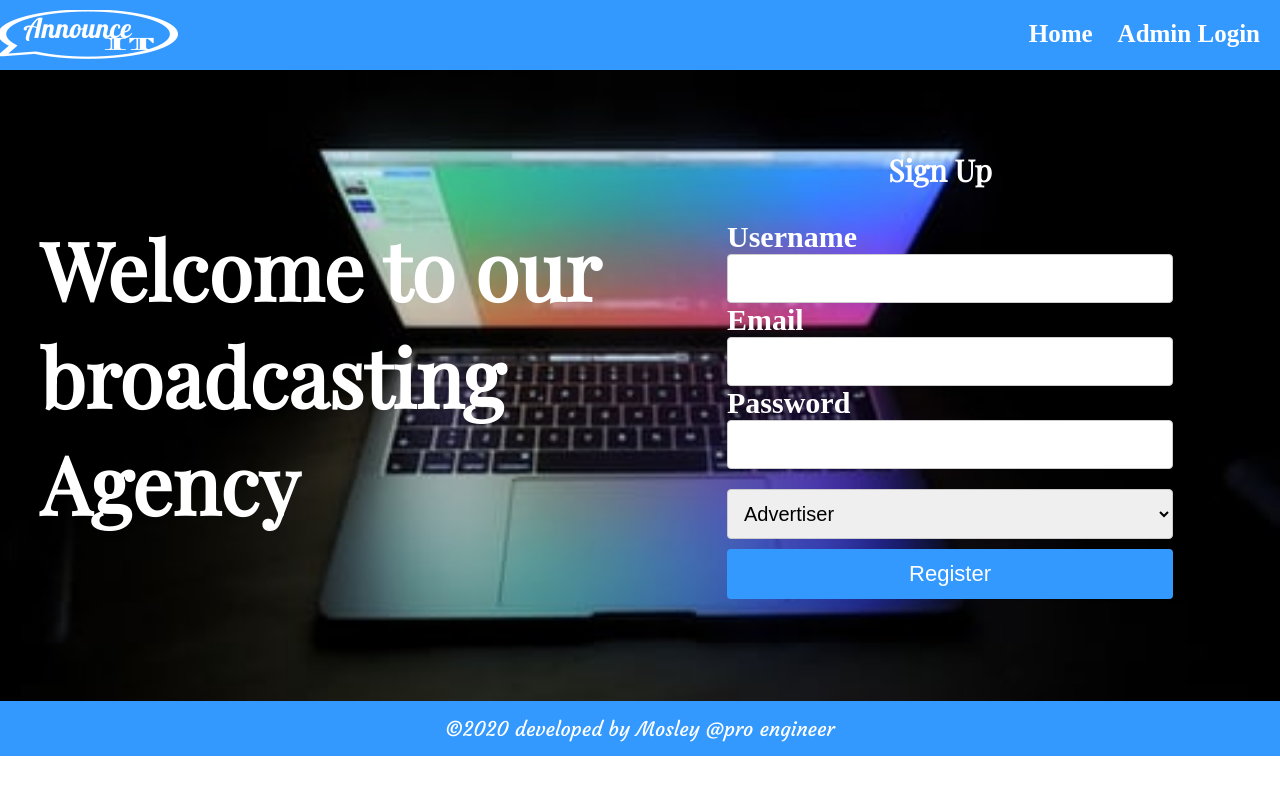
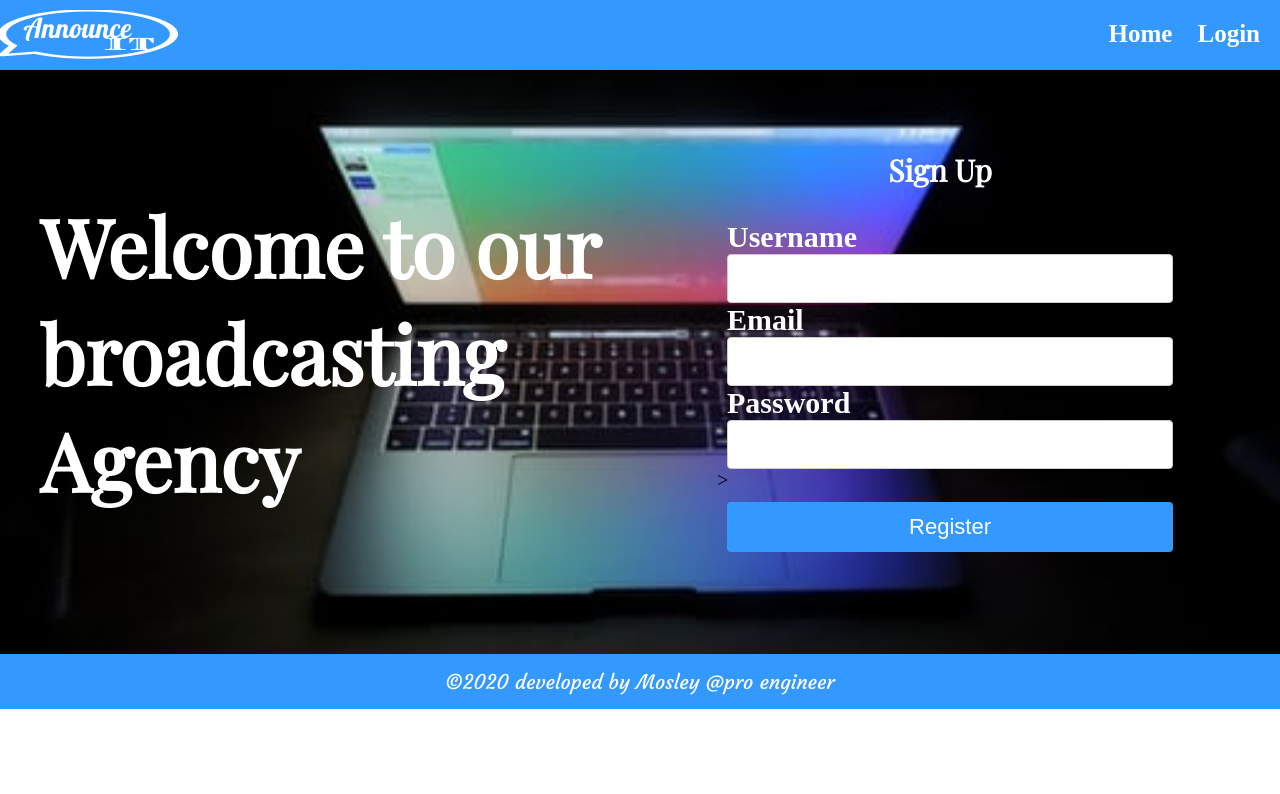
Before and after one commit to mosley17/AnnounceIt, a plain HTML site: page UI/HTML/index.html in a window 1280 px wide. Drawn offline with nearby package versions, Linux system fonts and the light colour scheme.

Commit message:
adding some features

```diff
--- a/UI/admin-page/admin-page.html
+++ b/UI/HTML/admin-page.html
@@ -6,7 +6,7 @@
 	<meta http-equiv="X-UA-Compatible" content="ie=edge">
 	<title>Home</title>
 
-	<link rel="stylesheet" href="admin.css">
+	<link rel="stylesheet" href="../css/admin.css">
 </head>
 <body>
 	<div id="container">
--- a/UI/HTML/index.html
+++ b/UI/HTML/index.html
@@ -19,7 +19,7 @@
                 <nav>
                     <ul>
                         <li><a href="index.html">Home</a></li>
-                        <li><a href="signin.html">Admin Login</a></li>
+                        <li><a href="signin.html">Login</a></li>
                     </ul>
                 </nav>
             </div>
@@ -47,17 +47,12 @@
                         <div class="error"></div>
                     </div>
                     <div>
-                     <select id="userType" name="user" class="selectUser">
-                                    <option value="advertiser">Advertiser</option>
-                                    <option value="admin">Admin</option>
-
-                                </select>
-                    </div>
-                    <div>
-                        <button type="submit" name="btn" class="btn" id="btnId">
-                            Register
-                        </button>
-                    </div>
+                        >
+                        <div>
+                            <button type="submit" name="btn" class="btn" id="btnId">
+                                Register
+                            </button>
+                        </div>
                 </form>
             </div>
         </section>
```
Also changed, not shown: UI/HTML/manage-announcement.html (renamed from UI/admin-page/manage-announcement.html, +1 -1 lines), UI/HTML/reset-password.html (+3 -2 lines), UI/HTML/signin.html (+1 -1 lines), UI/css/admin.css (renamed from UI/admin-page/admin.css), 1 other file.
